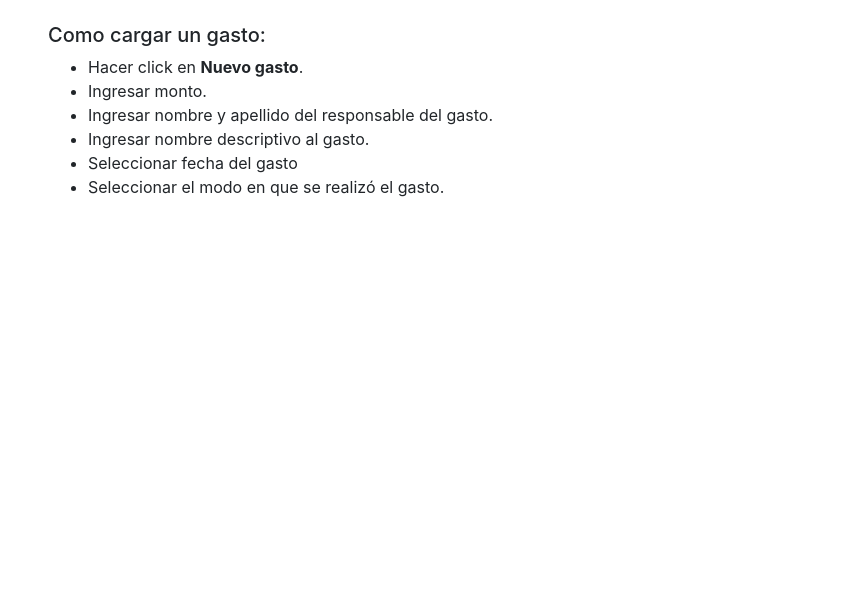
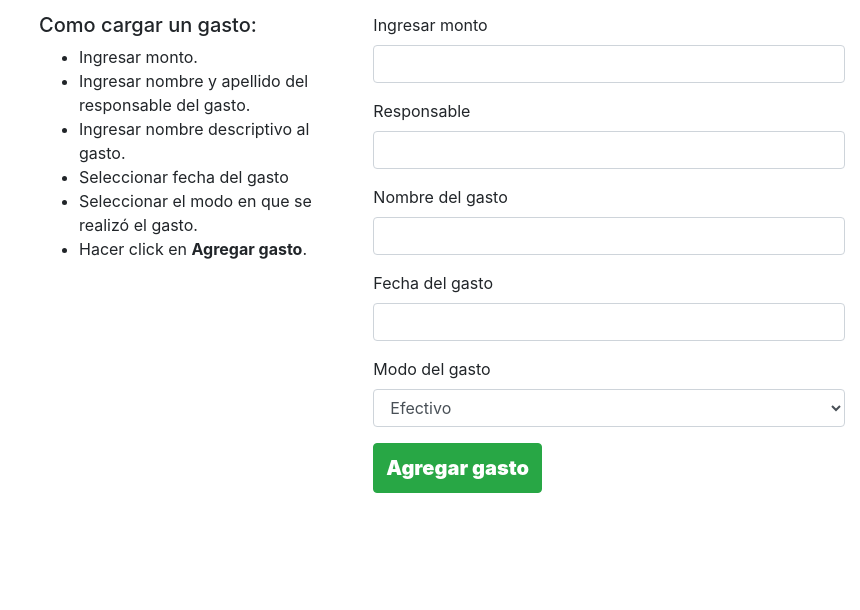
Before and after one commit to georgefarfan/money-back-desktop, an Electron app: page pages/load-expanse.html in a window 860 px wide. Shown: the part 190-800 px from the top of the page. Drawn offline with Linux system fonts and the light colour scheme.

Commit message:
New - expenses

```diff
--- a/index.html
+++ b/index.html
@@ -17,6 +17,7 @@
       rel="stylesheet"
       href="./libs/bootstrap-4.5.0-dist/js/bootstrap.min.js"
     />
+    <script src="./src.js"></script>
   </head>
 
   <body>
@@ -38,7 +39,12 @@
             Carga tu gastos diarios, o los que te hayas olvidados dependiendo la
             fecha.
           </p>
-          <button class="btn btn-lg btn-outline-info">Cargar gastos</button>
+          <button
+            class="btn btn-lg btn-outline-info"
+            onclick="openNewExpense()"
+          >
+            Cargar gastos
+          </button>
         </div>
         <div class="col-4">
           <p>
@@ -54,7 +60,6 @@
           <button class="btn btn-lg btn-outline-info">
             Gastos liquidados
           </button>
-          <a href="./pages/load-expanse.html">profile</a>
         </div>
       </div>
     </div>
--- a/index.js
+++ b/index.js
@@ -3,8 +3,8 @@ const { app, BrowserWindow } = require("electron");
 function createWindow() {
   // Create the browser window.
   const win = new BrowserWindow({
-    width: 800,
-    height: 600,
+    width: 860,
+    height: 740,
     resizable: false,
     webPreferences: {
       nodeIntegration: true,
--- a/package.json
+++ b/package.json
@@ -13,6 +13,7 @@
     "electron": "^9.1.2"
   },
   "dependencies": {
-    "jquery": "^3.5.1"
+    "jquery": "^3.5.1",
+    "rxjs": "^6.6.2"
   }
 }
--- a/pages/load-expanse.html
+++ b/pages/load-expanse.html
@@ -22,31 +22,108 @@
   <body>
     <div class="container-fluid">
       <div class="row">
-        <div class="col-md-12 col-12 d-flex justify-content-center p-5">
+        <div class="col-3 mt-4">
+          <button
+            onclick="goHome()"
+            class="btn btn-md btn-info font-weight-bold"
+          >
+            < Volver a inicio
+          </button>
+        </div>
+      </div>
+      <div class="row mb-3 mt-2">
+        <div class="col-md-12 col-12 d-flex justify-content-center">
           <dir class="d-flex">
             <h2 class="font-weight-bold">Modalidad de carga de gastos</h2>
             <p class="header-line">
               Con <strong>Money Back</strong> podes organizar tus gastos de
-              manera rápida y sencilla. Controla tus finanzas.
+              manera rápida y sencilla. Controla tus finanzas cuando quieras.
             </p>
           </dir>
         </div>
+      </div>
       <div class="row">
-          <div class="col-12">
-            <div class="ml-5">
+        <div class="col-5">
+          <div class="d-flex flex-column ml-4">
             <h5>Como cargar un gasto:</h5>
             <ul>
-                <li>Hacer click en <strong> Nuevo gasto</strong>.</li>
               <li>Ingresar monto.</li>
               <li>Ingresar nombre y apellido del responsable del gasto.</li>
               <li>Ingresar nombre descriptivo al gasto.</li>
               <li>Seleccionar fecha del gasto</li>
               <li>Seleccionar el modo en que se realizó el gasto.</li>
+              <li>Hacer click en <strong> Agregar gasto</strong>.</li>
             </ul>
+          </div>
+        </div>
+        <div class="col-7">
+          <div id="form-new-expenses">
+            <form>
+              <div class="form-group">
+                <label for="amount">Ingresar monto</label>
+                <input
+                  type="text"
+                  class="form-control"
+                  id="amount"
+                  aria-describedby=""
+                  placeholder=""
+                />
+              </div>
+              <div class="form-group">
+                <label for="amount">Responsable</label>
+                <input
+                  type="text"
+                  class="form-control"
+                  id="amount"
+                  aria-describedby=""
+                  placeholder=""
+                />
+              </div>
+
+              <div class="form-group">
+                <label for="amount">Nombre del gasto</label>
+                <input
+                  type="text"
+                  class="form-control"
+                  id="amount"
+                  aria-describedby=""
+                  placeholder=""
+                />
+              </div>
+
+              <div class="form-group">
+                <label for="amount">Fecha del gasto</label>
+                <input
+                  type="text"
+                  class="form-control"
+                  id="amount"
+                  aria-describedby=""
+                  placeholder=""
+                />
+              </div>
+
+              <div class="form-group">
+                <label for="amount">Modo del gasto</label>
+                <select name="" id="" class="form-control">
+                  <option value="">Efectivo</option>
+                  <option value="">Tarjeta debito</option>
+                  <option value="">Tarjeta crédito</option>
+                </select>
+              </div>
+
+              <button
+                id="new-expenses"
+                class="btn btn-success"
+                type="submit"
+                onclick="newExpenses()"
+              >
+                Agregar gasto
+              </button>
+            </form>
           </div>
         </div>
       </div>
     </div>
-    </div>
+    <script src="./load-expanses.js"></script>
   </body>
 </html>
--- /dev/null
+++ b/pages/load-expanses.js
@@ -0,0 +1,8 @@
+function newExpenses() {
+  console.log("CLICK");
+  document.getElementById("form-new-expenses").style.display = "block";
+}
+
+function goHome() {
+  window.history.back();
+}
--- a/style.css
+++ b/style.css
@@ -1,3 +1,9 @@
 .header-line {
   border-bottom: 2px solid rgba(23, 162, 184, 0.5);
 }
+
+#new-expenses {
+  height: 50px;
+  font-size: 20px;
+  font-weight: 900;
+}
```
Also changed, not shown: src.js (+11 -0 lines), pages/liquidated-expanses.html (added), pages/liquidated-expanses.js (added), pages/new-expanse.js (added). Lines whose indentation alone changed are shown as unchanged.
